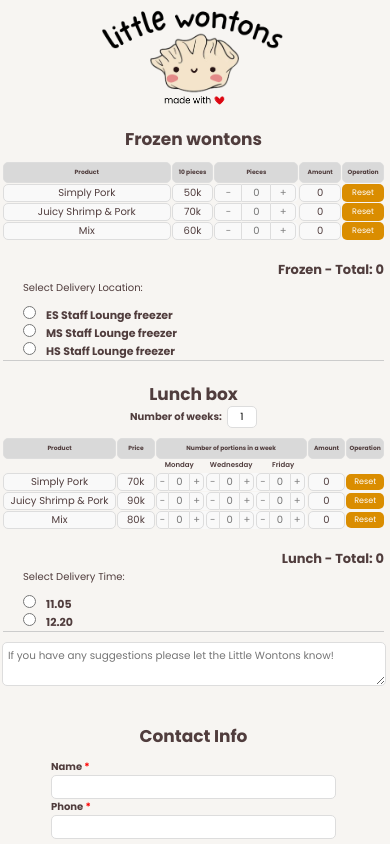
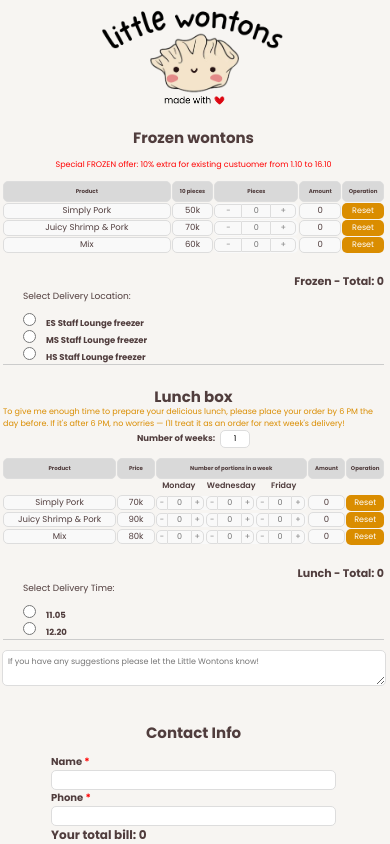
Before and after one commit to nlinhdang/littlewontons, a React (Create React App) app: page / in a window 390 px wide. Both pictures are taken after a click on the picture 194 px from the left and 451 px from the top of the page. Shown: the top 844 px of the page. Built offline with nearby package versions, Linux system fonts and the light colour scheme.

Commit message:
them promotion va note cho lunch, doi font-size ve rem

```diff
--- a/src/App.js
+++ b/src/App.js
@@ -8,6 +8,7 @@ import ProductTable from './ProductTable';
 import './style.css';
 import React, { useState } from 'react';
 import { AppProvider } from './AppContext';
+import Promotion from './Promotion';
 
 const products = [
   {
--- a/src/Frozen.js
+++ b/src/Frozen.js
@@ -1,6 +1,7 @@
 import React from 'react';
 import { formatNumber, calculateAmount } from './utils';
 import { useAppContext } from './AppContext';
+import Promotion from './Promotion';
 
 const frozenHeaders = ['Product', '10 pieces', 'Pieces', 'Amount', 'Operation'];
 
@@ -18,6 +19,7 @@ const Frozen = ({ productList, onQuantityChange, onQuantityUpdate, onFocus }) =>
   return (
     <div className="container">
       <h1>Frozen wontons</h1>
+      <Promotion />
       <div className="grid-container frozen">
         {frozenHeaders.map((header, index) => (
           <div className="grid-header" key={index}>{header}</div>
--- a/src/Lunch.js
+++ b/src/Lunch.js
@@ -47,6 +47,10 @@ const Lunch = ({ productList, onQuantityChange, onQuantityUpdate, onOptionChange
   return (
     <div className="container">
       <h1>Lunch box</h1>
+
+      <div className="lunch-note">
+        To give me enough time to prepare your delicious lunch, please place your order by 6 PM the day before. If it's after 6 PM, no worries — I'll treat it as an order for next week's delivery!
+      </div>
 
       <div className="num-weeks">
         <label>
--- /dev/null
+++ b/src/Promotion.js
@@ -0,0 +1,14 @@
+const Promotion = () => {
+  return (
+    <div className="promotion-container">
+      <p style={{
+        color: 'red',
+        fontSize: '0.8rem'
+      }}>
+        Special FROZEN offer: 10% extra for existing custuomer from 1.10 to 16.10
+      </p>
+    </div>
+  );
+}
+
+export default Promotion;
--- a/src/style.css
+++ b/src/style.css
@@ -136,18 +136,18 @@ h1 {
   padding: 5px;
   border-radius: 5px;
   border: 1px solid #ddd;
-  font-size: 10px;
+
 }
 
 .grid-item {
   text-align: center;
-  font-size: 0.9rem;
+  font-size: 0.85rem;
 }
 
 /* Total amount styling */
 .total,
 .totalAmount {
-  font-size: 18px;
+  font-size: 1.1rem;
   font-weight: bold;
   text-align: right;
   margin-top: 10px;
@@ -166,7 +166,7 @@ h1 {
 .delivery-location label,
 .delivery-time label {
   display: block;
-  font-size: 14px;
+  font-size: 0.85rem;
   margin-bottom: 5px;
 }
 
@@ -196,7 +196,7 @@ input {
   padding: 3px;
   border: 1px solid #ddd;
   border-radius: 5px;
-  font-size: 13px;
+  font-size: 0.8rem;
 }
 
 .submit-button button {
@@ -206,8 +206,8 @@ input {
   padding: 10px;
   border-radius: 5px;
   cursor: pointer;
-  font-size: 16px;
-  margin: auto
+  margin: auto;
+  font-size: 1.1rem;
 }
 
 button[type="submit"]:hover {
@@ -220,6 +220,7 @@ button[type="submit"]:hover {
   font-weight: bold;
   background-color: #d9d9d9;
   text-align: center;
+  font-size: 0.55rem
 }
 
 .number-of-portions-header {
@@ -240,7 +241,7 @@ button[type="submit"]:hover {
 .grid-subheader {
   text-align: center;
   font-weight: 600;
-  font-size: 13px
+  font-size: 0.8rem
 }
 
 .empty-space {
@@ -265,7 +266,7 @@ button[type="submit"]:hover {
   border: 1px solid #ddd;
   padding: 5px 10px;
   cursor: pointer;
-  font-size: 13px;
+  font-size: 0.8rem;
   border-radius: 0%;
   /* box-sizing: border-box; */
 }
@@ -297,35 +298,17 @@ button[type="submit"]:hover {
   border: none;
   padding: 5px 10px;
   cursor: pointer;
+  font-size: 0.8rem
 }
 
 .total {
   font-weight: bold;
-  font-size: 18px;
   text-align: right;
 }
 
 .delivery-section {
   border-bottom: 1px solid #ccc;
   border-top: none
-}
-
-.product-options {
-  margin-bottom: 20px;
-}
-
-.product-options p {
-  font-size: 18px;
-  font-weight: bold;
-}
-
-.product-options label {
-  display: block;
-  margin-bottom: 10px;
-}
-
-.product-options input {
-  margin-right: 5px;
 }
 
 .frozen-section,
@@ -340,7 +323,7 @@ button[type="submit"]:hover {
 }
 
 h3 {
-  font-size: 20px;
+  font-size: 1.2rem;
   margin-bottom: 10px;
 }
 
@@ -349,32 +332,22 @@ h3 {
   justify-content: space-between;
 }
 
-.order-type {
-  display: flex;
-  padding-bottom: 10px;
-  font-size: 18px;
-  gap: 20px
-}
 
 .num-weeks{
-  margin: -12px;
-  font-size: 14px;
+  font-size: 0.85rem;
   margin-bottom: 10px;
   text-align: center;
 }
 
 .num-weeks input {
   text-align: center;
-  /* height: 12px; */
   max-width: 30px;
-  font-size: 13px;
+  font-size: 0.8rem;
   margin-left: 5px;
-  /* padding: 2px; */
 }
 
 label input[type="radio"] {
   margin-right: 5px;
-  /* Khoảng cách giữa radio button và văn bản */
 }
 
 .delivery-section {
@@ -392,9 +365,7 @@ label input[type="radio"] {
   border:1px solid #ddd;
   border-radius: 5px;
   resize: vertical;
-  /* resize: none; */
-    /* Ngăn chặn việc thay đổi kích thước bằng tay */
-    overflow: hidden;
+  overflow: hidden;
 }
 
 .order-details {
@@ -408,6 +379,7 @@ label input[type="radio"] {
   align-items: center;
   flex-direction: row;
   justify-content: space-around;
+  font-size: 0.8rem;
 }
 .payment-photo{
   max-width: 250px;
@@ -473,18 +445,17 @@ input[type="number"] {
   }
 }
 @media (max-width: 480px) {
+  html {
+      font-size: 10px;
+      /* Khi màn hình nhỏ hơn 768px, 1rem = 10px */
+    }
 
   .container {
-    /* border: blue 5px solid; */
     padding-left: 1px;
     padding-right: 2px
   }
-  .grid-header {
-    /* display: none; */
-    font-size: 6px;
-  }
+
   .grid-item {
-    font-size: 10px;
     padding: 0;
     margin: 0
   }
@@ -504,39 +475,26 @@ input[type="number"] {
   }
 
   .reset-button {
-    font-size: 8px;
     padding: 2px;
   }
   .quantity-button,
   .quantity-input {
-    font-size: 10px;
     padding: 0 3px
     }
 
-  .grid-subheader {
-    font-size: 7px
-  }
+
   h1 {
-    font-size: 17px;
     margin-top: 20px;
     margin-bottom: 10px;
   }
 
-  label {
-    font-size: 10px
-  }
   .delivery-section label,
   .delivery-location label {
-    font-size: 11px;
     margin-bottom: 0;
-  }
-  .delivery-section p,
-  .delivery-location p {
-    font-size: 10px;
   }
 
   .total {
-    font-size: 13px;
+    /* font-size: 13px; */
   }
   .container.payment-form {
     display: block;
@@ -549,38 +507,31 @@ input[type="number"] {
     width: 100%;
     /* margin-right: 10% */
   }
-  h3 {
-    font-size: 13px;
-  padding-top: 10px
-}
-  .payment h4 {
-    font-size: 10px;
-  }
-
-  .payment p {
-    font-size: 11px;
-  }
-  input {
-  font-size: 10px;
-  }
 
   .num-weeks input {
     width: 30px;
-    font-size: 10px;
     padding: 2px
   }
   .submit-button button {
-    font-size: 12px;
     padding: 7px;
     margin-top: 5px
-  }
-  .note-input {
-    font-size: 0.65rem
   }
   .order-details {
   display: block;
   }
-  .bank-info {
-    font-size: 0.7rem
-  }
+
 }
+
+.promotion-container{
+  display: flex;
+  margin-bottom: 10px;
+
+}
+.promotion-container p {
+  margin: auto
+}
+.lunch-note {
+  font-size: 0.8rem;
+  margin-top: -12px;
+  color: #da8d00;
+}
```
